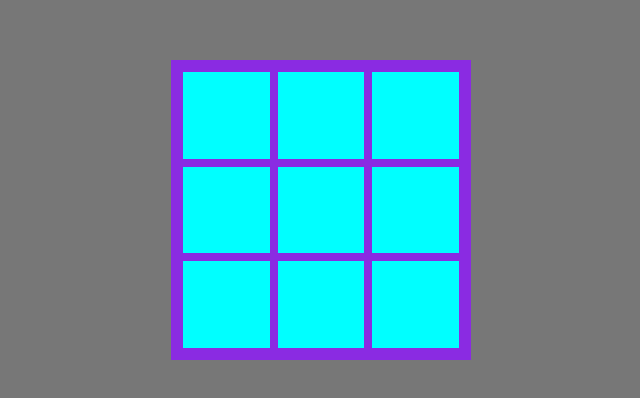
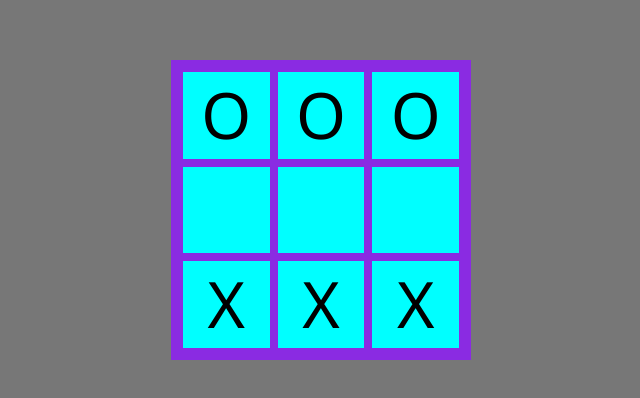
Before and after one commit to OmarYaser3000/AdvancedTic, a website built with Vite: page index.html in a window 1280 px wide. Shown: the part 190-588 px from the top of the page, without its empty margins (319-959 px from the left). Built offline with nearby package versions, Linux system fonts and the light colour scheme.

Commit message:
initialized game variables and the pieces on the board to start adding functionality
- edited a mistake in the flowchart
- styled the text in the boxes

```diff
--- a/css/style.css
+++ b/css/style.css
@@ -1,7 +1,7 @@
-:root {
-  /* --board-col: 3; */
-  /* --length: 300px; */
-}
+/* :root {
+  --board-col: 3;
+  --length: 300px;
+} */
 
 * {
   padding: 0;
@@ -32,4 +32,11 @@
   background-color: aqua;
   padding: 1rem;
   margin: 0.25rem;
+  display: flex;
+  align-items: center;
+  justify-content: center;
+  font-size: 4rem;
+  line-height: 0.1;
+  user-select: none;
+  cursor: pointer;
 }
--- a/main.js
+++ b/main.js
@@ -30,3 +30,35 @@ const initializeBoard = () => {
 };
 
 initializeBoard();
+
+// ###############
+// main game play
+// ###############
+
+const boxes = document.querySelectorAll(".box");
+
+// initialize the variables
+let board = Array.from(
+  { length: settings.boardSize ** 2 },
+  (_, index) => index
+);
+const playerOne = "X";
+const playerTwo = "O";
+let playerOneMovedPieces = 0;
+let playerTwoMovedPieces = 0;
+let currentPlayer = playerOne;
+
+// initialize the players on the board
+let numberOfPieces = settings.boardSize;
+for (let i = 0; i < numberOfPieces; i++) {
+  boxes[i].innerHTML = playerTwo;
+  board[i] = playerTwo;
+  boxes[boxes.length - i - 1].innerHTML = playerOne;
+  board[boxes.length - i - 1] = playerOne;
+}
+
+document.addEventListener("click", (e) => {
+  if (e.target.classList.contains("box") && e.target.innerHTML === "") {
+    console.log(e.target.getAttribute("name"));
+  }
+});
```
Also changed, not shown: public/rulesDiagram.drawio.svg, public/rulesDiagram.png (added).
